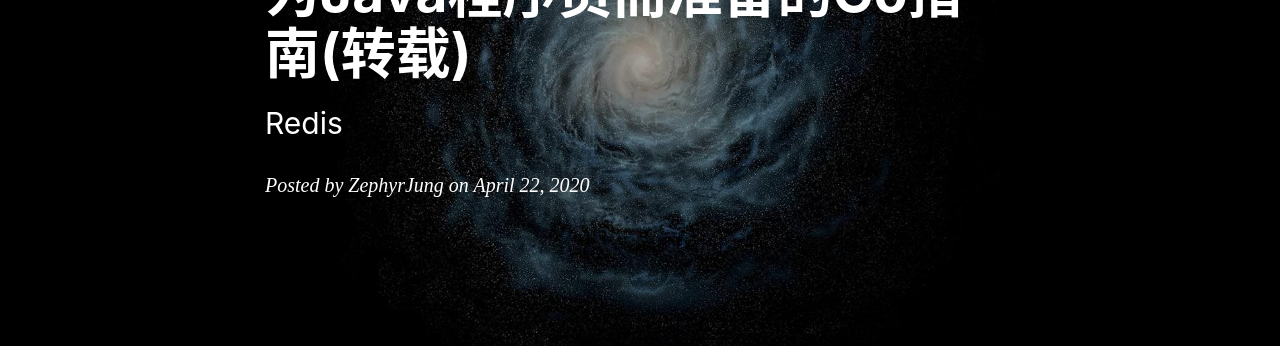
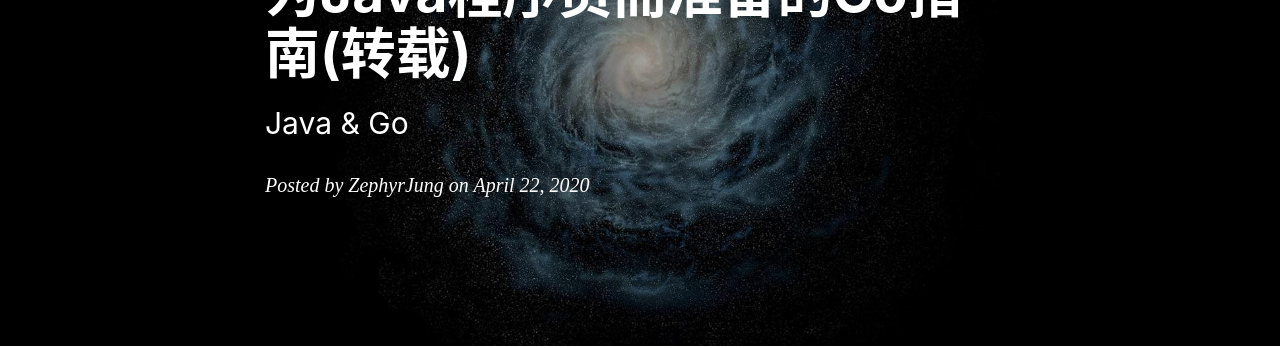
Before and after one commit to MistRay/mistray.github.io, a Jekyll site: the page built from _posts/2020-04-22-为Java程序员而准备的Go指南.md, in a window 1280 px wide and 900 px high. Shown: the part 237-585 px from the top of the window. Built offline with Jekyll 4.4.1, drawn with Linux system fonts in a browser that asks for light colours; nearby versions of some CDN libraries; comment, search, counter and statistics services are not loaded.

Commit message:
fix subtitle

```diff
--- a/_posts/2020-04-22-为Java程序员而准备的Go指南.md
+++ b/_posts/2020-04-22-为Java程序员而准备的Go指南.md
@@ -1,7 +1,7 @@
 ---
 layout:     post                    # 使用的布局（不需要改）
 title:      为Java程序员而准备的Go指南(转载)        # 标题
-subtitle:   Redis  #副标题
+subtitle:   Java & Go  #副标题
 date:       2020-04-22          # 时间
 author:     ZephyrJung                      # 作者
 # header-img: img/post-bg-7.jpg 这篇文章标题背景图片
```
